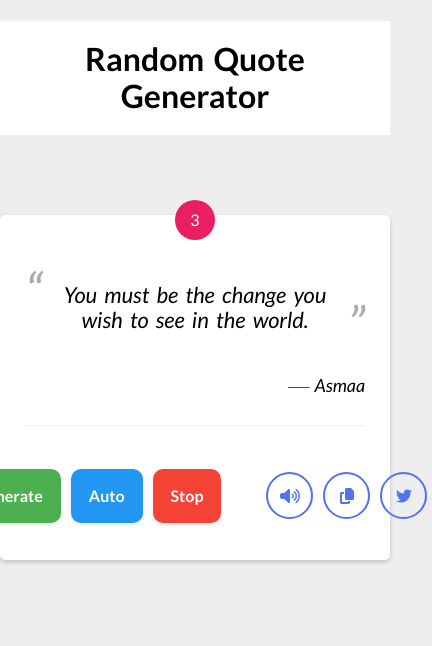
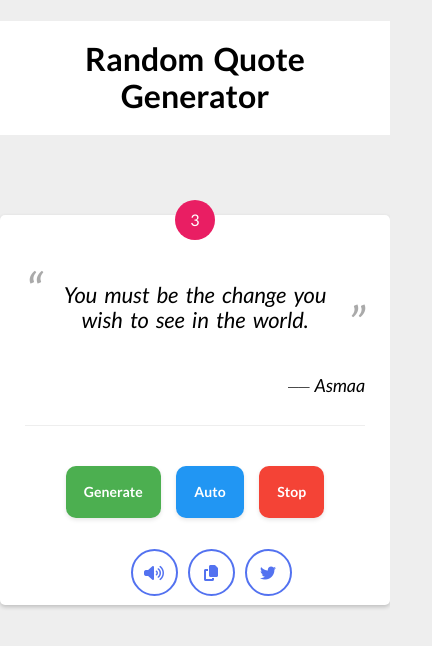
Before and after one commit to Asmaa-Saeed/random-quotes-generator, a plain HTML site: page index.html in a window 390 px wide. Shown: the whole page, 432 px wide, since content can reach past the window. Drawn offline with Linux system fonts and the light colour scheme.

Commit message:
add the responsive to the website

```diff
--- a/css/styles.css
+++ b/css/styles.css
@@ -34,6 +34,16 @@ h1 {
   border-radius: 5px;
   position: relative;
 }
+/*
+@media(max-width:600px ) {
+
+.quotes {
+    max-width: auto;
+    max-height: auto;
+
+}
+
+} */
 
 .quote-id {
   position: absolute;
@@ -79,7 +89,7 @@ h1 {
 .author {
   display: flex;
   justify-content: flex-end;
-    margin-bottom:30px;
+  margin-bottom: 30px;
   font-size: 18px;
   font-style: italic;
 }
@@ -95,7 +105,23 @@ h1 {
   display: flex;
   justify-content: center;
   align-items: center;
+}
 
+@media (max-width: 768px) {
+  .buttons {
+    flex-direction: column;
+  }
+
+  .main-btns {
+    margin-bottom: 5px;
+    font-size: 14px;
+    padding: 10px;
+  }
+  .other-btns {
+    text-align: center;
+    margin-right: 8px;
+    margin-bottom: 3px;
+  }
 }
 
 button {
@@ -111,7 +137,7 @@ button {
   margin-right: 15px;
 }
 
-button.Loading{
+button.Loading {
   opacity: 0.7;
   pointer-events: none;
 }
@@ -138,11 +164,11 @@ ul {
   justify-content: flex-end;
 }
 ul li {
-    margin: 0 5px ;
-    height: 47px ;
-    width: 47px ;
+  margin: 0 5px;
+  height: 47px;
+  width: 47px;
   border-radius: 50%;
-    border:2px solid #5372f0;
+  border: 2px solid #5372f0;
   color: #5372f0;
   display: flex;
   align-items: center;
--- a/index.html
+++ b/index.html
@@ -22,14 +22,18 @@
             <span class="name">Asmaa</span>
         </div>
         <div class="buttons">
+            <div class="main-btns">
         <button class="generate">Generate </button>
         <button class="auto">Auto</button>
         <button class="stop">Stop</button>
+    </div>
+    <div class="other-btns">
             <ul>
         <li class="sound"><i class="fa-solid fa-volume-high"></i></li>
         <li class="copy"><i class="fa-solid fa-copy"></i></li>
         <li class="tweet"><i class="fab fa-twitter"></i></li>
             </ul>
+        </div>
     </div>
     </div>
     <div class="auto-status"></div>
```
Lines whose indentation alone changed are shown as unchanged.
